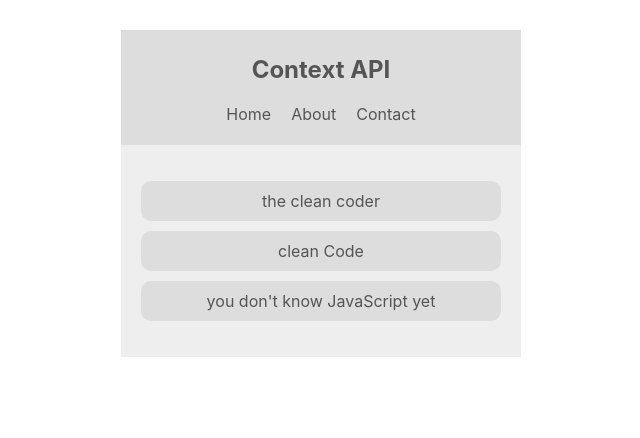
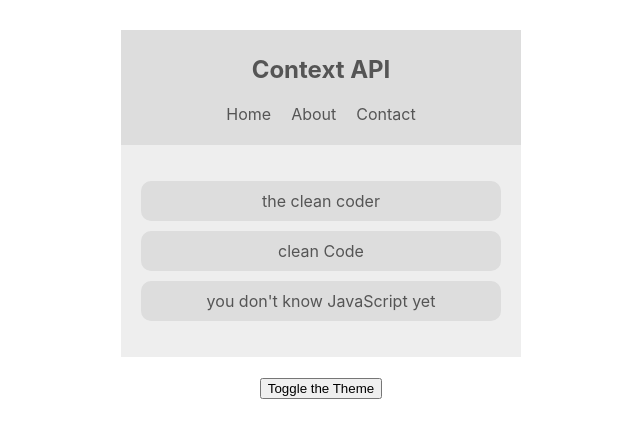
Before and after one commit to Yomna-Raouf/ReactContextAPI-BookListApp, a React (Create React App) app: page / in a window 1280 px wide. Shown: the top 438 px of the page, without its empty margins (319-959 px from the left). Built offline with nearby package versions, Linux system fonts and the light colour scheme.

Commit message:
created theme toggle button

```diff
--- a/src/App.js
+++ b/src/App.js
@@ -1,6 +1,7 @@
 import "./App.css";
 import { BookList } from "./components/BookList/BookList";
 import { Navbar } from "./components/Navbar/Navbar";
+import ThemeToggle from "./components/ThemeToggle/ThemeToggle";
 import ThemeContextProvider from "./context/ThemeContext";
 
 const App = () => {
@@ -9,6 +10,7 @@ const App = () => {
       <ThemeContextProvider>
         <Navbar />
         <BookList />
+        <ThemeToggle />
       </ThemeContextProvider>
     </div>
   );
--- a/src/components/Navbar/Navbar.js
+++ b/src/components/Navbar/Navbar.js
@@ -3,13 +3,12 @@ import { Component } from "react";
 import { ThemeContext } from "../../context/ThemeContext";
 
 class Navbar extends Component {
-  static contextType = ThemeContext;
-
   render() {
-    const { isLightTheme, light, dark } = this.context;
-
+    return (
+      <ThemeContext.Consumer>
+        {(context) => {
+          const { isLightTheme, light, dark } = context;
           const theme = isLightTheme ? light : dark;
-
           return (
             <div className="navbar">
               <nav
@@ -27,6 +26,9 @@ class Navbar extends Component {
               </nav>
             </div>
           );
+        }}
+      </ThemeContext.Consumer>
+    );
   }
 }
 
--- /dev/null
+++ b/src/components/ThemeToggle/ThemeToggle.js
@@ -0,0 +1,21 @@
+import { Component } from "react";
+import { ThemeContext } from "../../context/ThemeContext";
+
+class ThemeToggle extends Component {
+  render() {
+    return (
+      <ThemeContext.Consumer>
+        {(context) => {
+          const { toggleTheme } = context;
+          return (
+            <div className="ThemeToggle">
+              <button onClick={toggleTheme}> Toggle the Theme </button>
+            </div>
+          );
+        }}
+      </ThemeContext.Consumer>
+    );
+  }
+}
+
+export default ThemeToggle;
--- a/src/context/ThemeContext.js
+++ b/src/context/ThemeContext.js
@@ -15,8 +15,12 @@ const ThemeContextProvider = ({ children }) => {
     bg: "#555",
   });
 
+  const toggleTheme = () => {
+    setIsLightTheme(!isLightTheme);
+  };
+
   return (
-    <ThemeContext.Provider value={{ isLightTheme, light, dark }}>
+    <ThemeContext.Provider value={{ isLightTheme, light, dark, toggleTheme }}>
       {children}
     </ThemeContext.Provider>
   );
```
Lines whose indentation alone changed are shown as unchanged.
